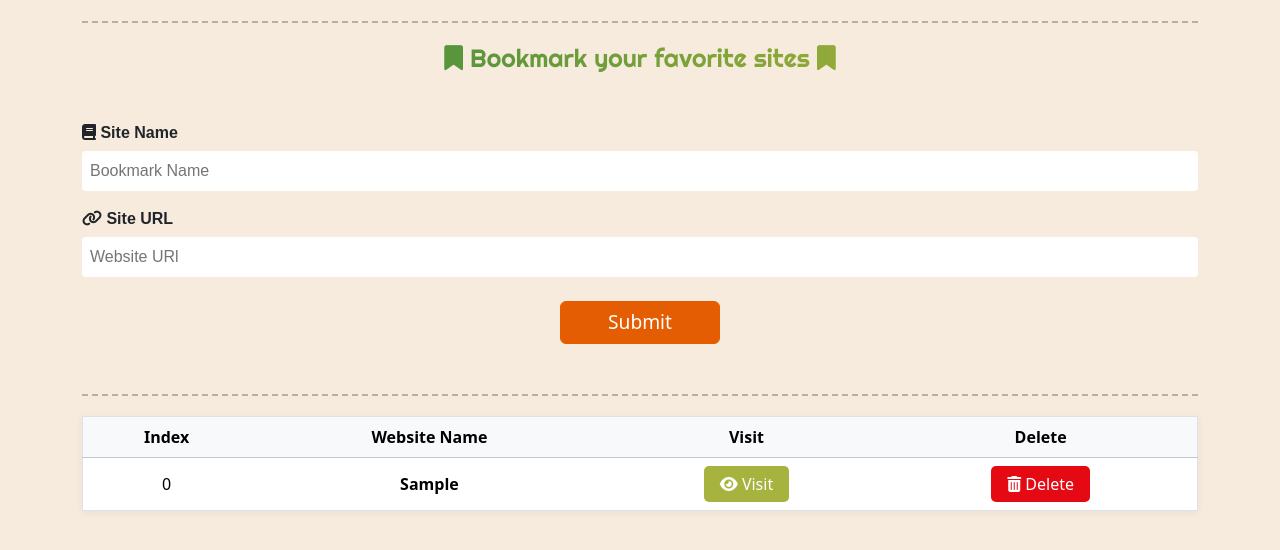
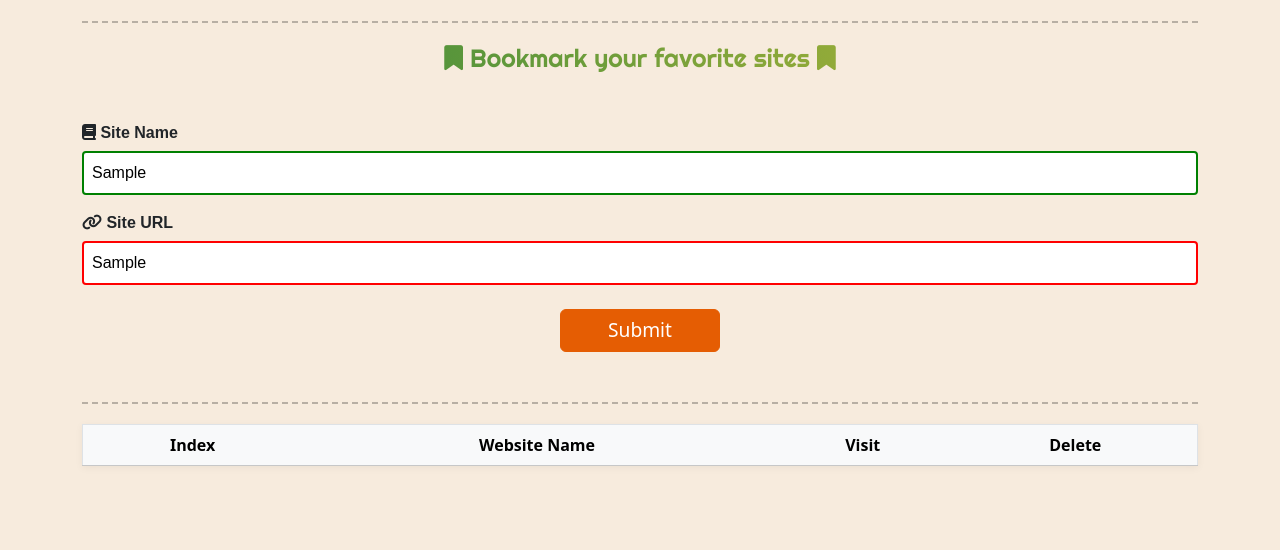
Before and after one commit to zeyadnagi2/crud-Assessment, a plain HTML site: page index.html in a window 1280 px wide. Both pictures are taken after typing "Sample", "Sample" into the empty fields and a click on the button "Submit". Shown: the part 168-718 px from the top of the page. Drawn offline with Linux system fonts and the light colour scheme; a web font is replaced by a local one.

Commit message:
add the validation

```diff
--- a/css/index.css
+++ b/css/index.css
@@ -142,3 +142,12 @@ input.web-url:focus {
   background-color: #c40810;
   color: white;
 }
+
+
+input.is-valid {
+  border: 2px solid green !important;
+}
+
+input.is-invalid {
+  border: 2px solid red !important;
+}
--- a/js/index.js
+++ b/js/index.js
@@ -12,22 +12,42 @@ if (localStorage.getItem("websites")) {
 
 // add function
 function addWebsite() {
+  var name = webName.value.trim();
+  var url = webUrl.value.trim();
+
+  var isNameValid = /^[a-zA-Z ]+$/.test(name);
+  var isUrlValid = /^www\.[a-zA-Z0-9\-]+\.com$/.test(url);
+
+  updateInputClass(webName, isNameValid);
+  updateInputClass(webUrl, isUrlValid);
+
+  if (!isNameValid || !isUrlValid) return;
+
   var website = {
-    siteName: webName.value,
-    siteUrl: webUrl.value,
+    siteName: name,
+    siteUrl: url,
   };
 
   websites.push(website);
-  console.log(websites);
+  localStorage.setItem("websites", JSON.stringify(websites));
   clearInputs();
-  localStorage.setItem("websites", JSON.stringify(websites));
   displayWebsites();
+
+}
+
+// update inputs colors
+function updateInputClass(inputElement, isValid) {
+  inputElement.classList.remove("is-valid", "is-invalid");
+  inputElement.classList.add(isValid ? "is-valid" : "is-invalid");
 }
 
 // clear inputs function
 function clearInputs() {
-  webName.value = null;
-  webUrl.value = null;
+  webName.value = "";
+  webUrl.value = "";
+
+  webName.classList.remove("is-valid", "is-invalid");
+  webUrl.classList.remove("is-valid", "is-invalid");
 }
 
 // display function
```
